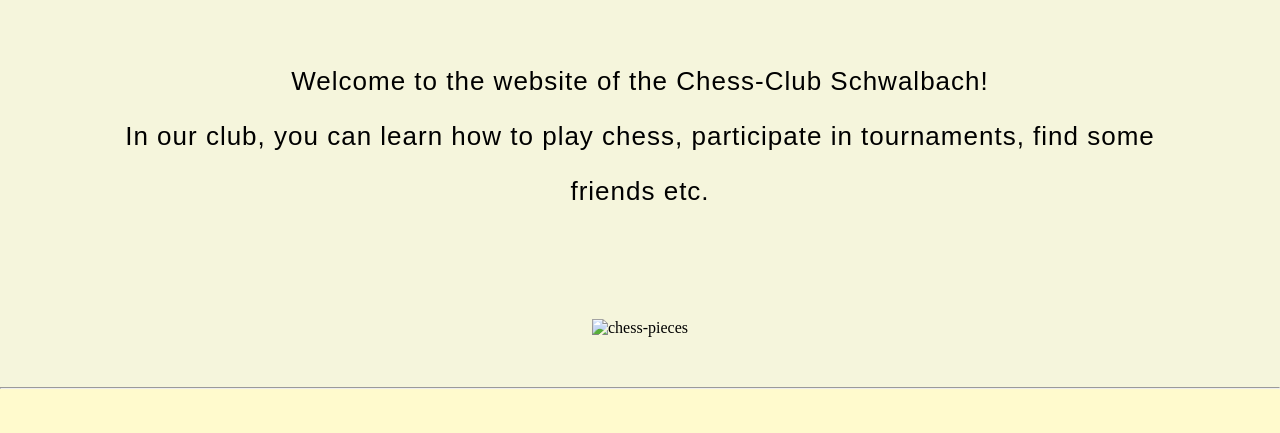
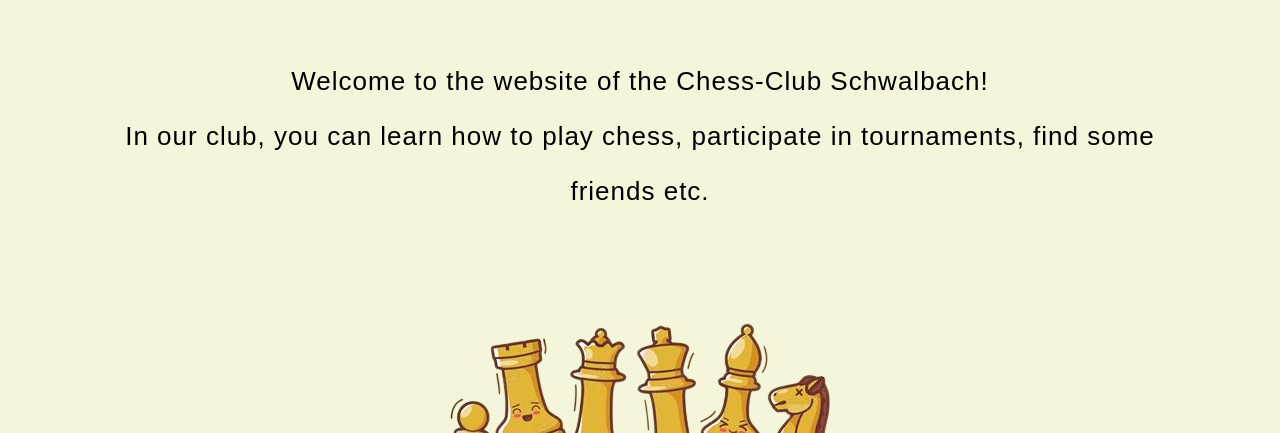
Before and after one commit to Sekretaer/chess_new, a plain HTML site: page index.html in a window 1280 px wide. Shown: the part 142-575 px from the top of the page. Drawn offline with nearby package versions, Linux system fonts and the light colour scheme; the site is published under a folder, as on GitHub Pages, so addresses that start at the root find nothing.

Commit message:
idk again

```diff
--- a/index.html
+++ b/index.html
@@ -17,7 +17,7 @@
                     Welcome to the website of the Chess-Club Schwalbach!
                     <br>In our club, you can learn how to play chess, participate in tournaments, find some friends etc.
                 </p>
-                <img class="chess-image" src="/img/chesspieces.png" alt="chess-pieces">
+                <img class="chess-image" src="img/chesspieces.png" alt="chess-pieces">
             </div>
         </section>
         <hr>
```
